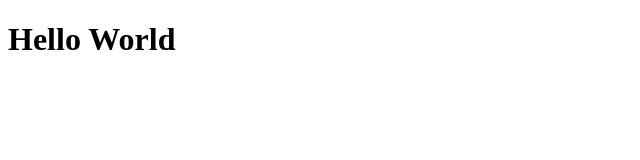
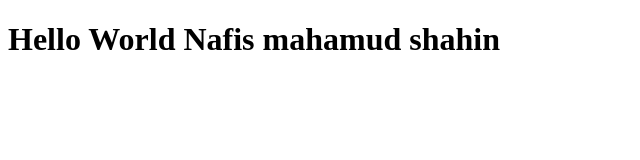
Before and after one commit to nafismahamudshahin/My_Frist_git, a plain HTML site: page index.html in a window 1280 px wide. Shown: the whole page, without its empty margins (0-640 px from the left). Drawn offline with Linux system fonts and the light colour scheme.

Commit message:
added text

```diff
--- a/index.html
+++ b/index.html
@@ -8,7 +8,7 @@
 </head>
 <body>
 
-    <h1>Hello World</h1>
+    <h1>Hello World Nafis mahamud shahin</h1>
 
 </body>
 </html>
```
